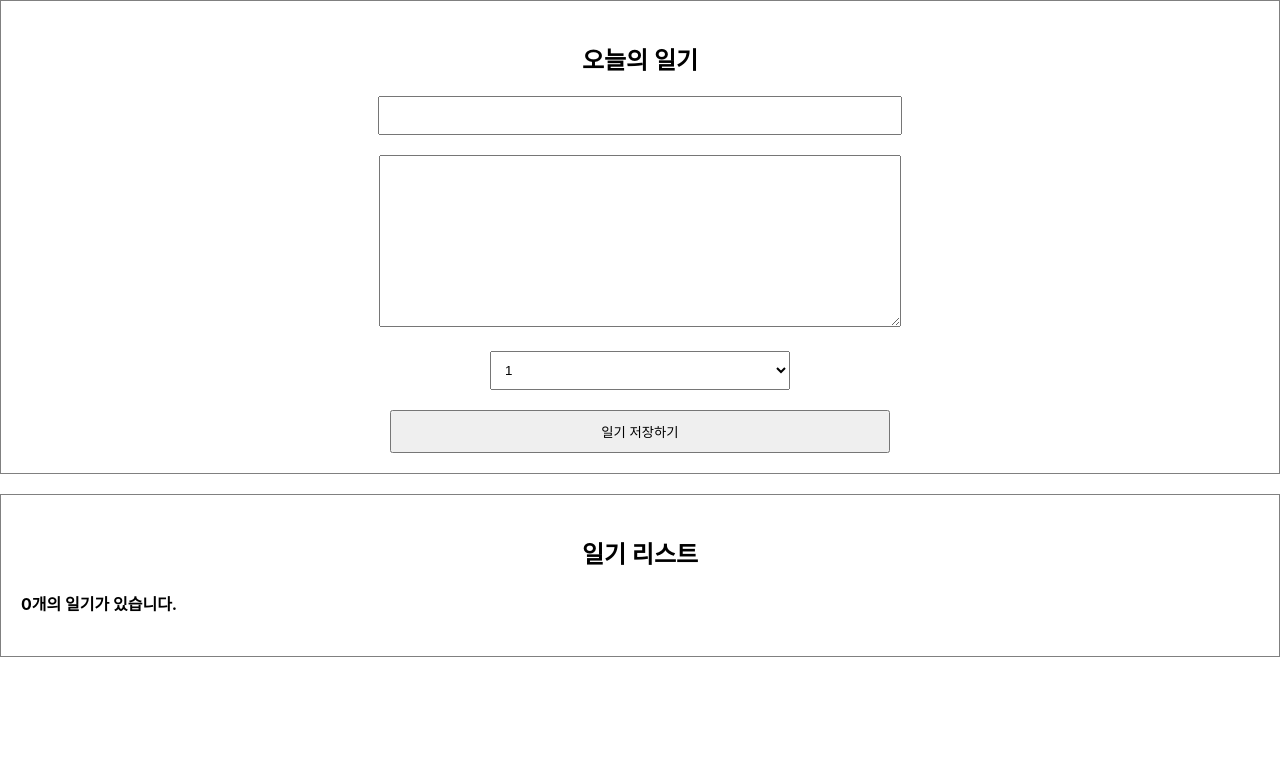
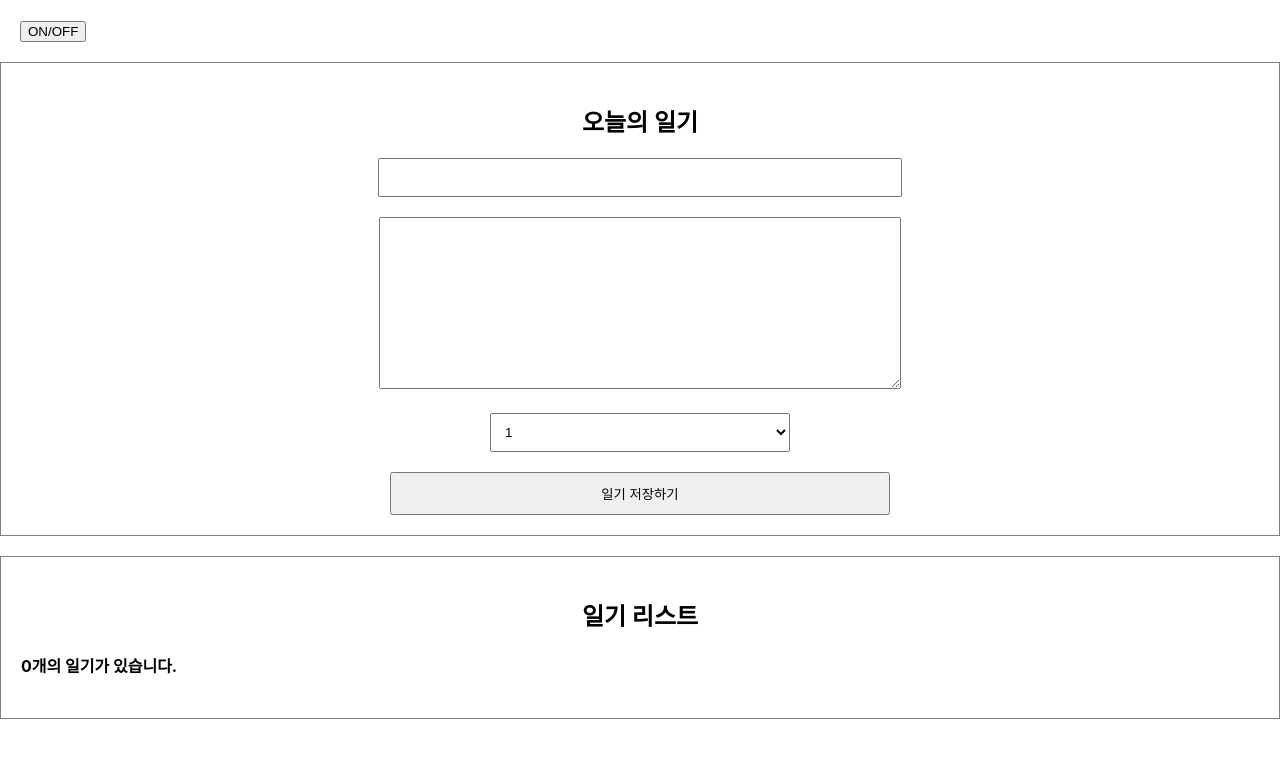
Before and after one commit to s00ngle/GDSC-React-Study-Week4, a React (Create React App) app: page / in a window 1280 px wide. Shown: the top 758 px of the page. Built offline with nearby package versions, Linux system fonts and the light colour scheme.

Commit message:
useEffect

```diff
--- a/src/App.js
+++ b/src/App.js
@@ -2,6 +2,7 @@
 import { useState, useRef } from "react";
 import DiaryEditor from "./DiaryEditor";
 import DiaryList from "./DiaryList";
+import Lifecycle from "./Lifecycle";
 
 // const dummyList = [
 //     {
@@ -60,6 +61,7 @@
 
     return (
         <div className="App">
+            <Lifecycle />
             <DiaryEditor onCreate={onCreate} />
             <DiaryList onEdit={onEdit} onRemove={onRemove} diaryList={data} />
         </div>
--- /dev/null
+++ b/src/Lifecycle.js
@@ -0,0 +1,60 @@
+import React, { useEffect, useState } from "react";
+
+const UnmountTest = () => {
+    useEffect(() => {
+        console.log("Mount!");
+        return () => {
+            console.log("Unmount!");
+        };
+    }, []);
+
+    return <div>Unmount Testing Component</div>;
+};
+
+const Lifecycle = () => {
+    const [isVisible, setIsVisible] = useState(false);
+    const toggle = () => setIsVisible(!isVisible);
+
+    // const [count, setCount] = useState(0);
+    // const [text, setText] = useState("");
+
+    // useEffect(() => {
+    //     console.log("Mount!");
+    // }, []);
+
+    // useEffect(() => {
+    //     console.log("Update!");
+    // });
+
+    // useEffect(() => {
+    //     console.log(`count is update : ${count}`);
+    //     if (count > 5) {
+    //         alert("count가 5를 넘었습니다 따라서 1로 초기화합니다");
+    //         setCount(1);
+    //     }
+    // }, [count]);
+
+    // useEffect(() => {
+    //     console.log(`text is update : ${text}`);
+    //     if (text.length > 10) {
+    //         alert("text가 10자를 넘었습니다 따라서 초기화합니다");
+    //         setText("");
+    //     }
+    // }, [text]);
+
+    return (
+        <div style={{ padding: 20 }}>
+            <button onClick={toggle}>ON/OFF</button>
+            {isVisible && <UnmountTest />}
+            {/* <div>
+                {count}
+                <button onClick={() => setCount(count + 1)}>+</button>
+            </div>
+            <div>
+                <input value={text} onChange={(e) => setText(e.target.value)} />
+            </div> */}
+        </div>
+    );
+};
+
+export default Lifecycle;
--- a/src/index.js
+++ b/src/index.js
@@ -5,7 +5,7 @@
 
 const root = ReactDOM.createRoot(document.getElementById("root"));
 root.render(
-    <React.StrictMode>
+    <>
         <App />
-    </React.StrictMode>
+    </>
 );
```
Also changed, not shown: 1 other file (tests, documents, lock files or other folders).
